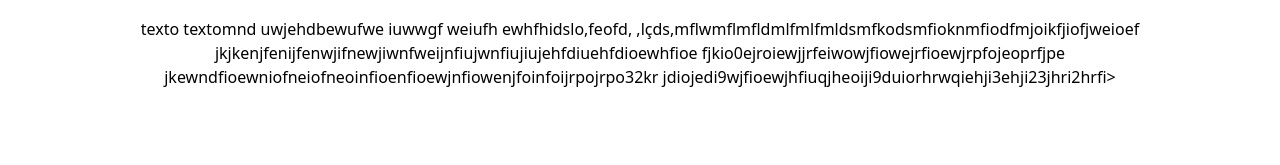
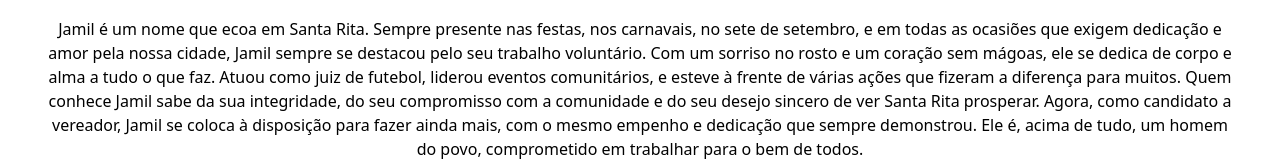
Before and after one commit to KCHAGAS94/Vereador_Jamil, a plain HTML site: page index.html in a window 1280 px wide. Shown: the part 787-952 px from the top of the page. Drawn offline with nearby package versions, Linux system fonts and the light colour scheme.

Commit message:
sobre Jamil

```diff
--- a/index.html
+++ b/index.html
@@ -93,12 +93,16 @@
             <div class="flex flex-col items-center justify-center">
                 <!-- Div para o texto -->
                 <div class="w-full p-4">
-                    <p class="break-words text-center text-center text-black">texto textomnd  uwjehdbewufwe iuwwgf weiufh ewhfhidslo,feofd,
-                        ,lçds,mflwmflmfldmlfmlfmldsmfkodsmfioknmfiodfmjoikfjiofjweioef
-                        jkjkenjfenijfenwjifnewjiwnfweijnfiujwnfiujiujehfdiuehfdioewhfioe
-                        fjkio0ejroiewjjrfeiwowjfiowejrfioewjrpfojeoprfjpe
-                        jkewndfioewniofneiofneoinfioenfioewjnfiowenjfoinfoijrpojrpo32kr
-                        jdiojedi9wjfioewjhfiuqjheoiji9duiorhrwqiehji3ehji23jhri2hrfi></p>
+                    <p class="break-words text-center text-center text-black">
+                        Jamil é um nome que ecoa em Santa Rita. Sempre presente nas festas, nos carnavais,
+                        no sete de setembro, e em todas as ocasiões que exigem dedicação e amor pela nossa cidade,
+                        Jamil sempre se destacou pelo seu trabalho voluntário. Com um sorriso no rosto e um coração
+                        sem mágoas, ele se dedica de corpo e alma a tudo o que faz. Atuou como juiz de futebol,
+                        liderou eventos comunitários, e esteve à frente de várias ações que fizeram a diferença
+                        para muitos. Quem conhece Jamil sabe da sua integridade, do seu compromisso com a comunidade
+                        e do seu desejo sincero de ver Santa Rita prosperar. Agora, como candidato a vereador, Jamil
+                        se coloca à disposição para fazer ainda mais, com o mesmo empenho e dedicação que sempre
+                        demonstrou. Ele é, acima de tudo, um homem do povo, comprometido em trabalhar para o bem de todos.</p>
                 </div>
             </div>
         </div>
```
